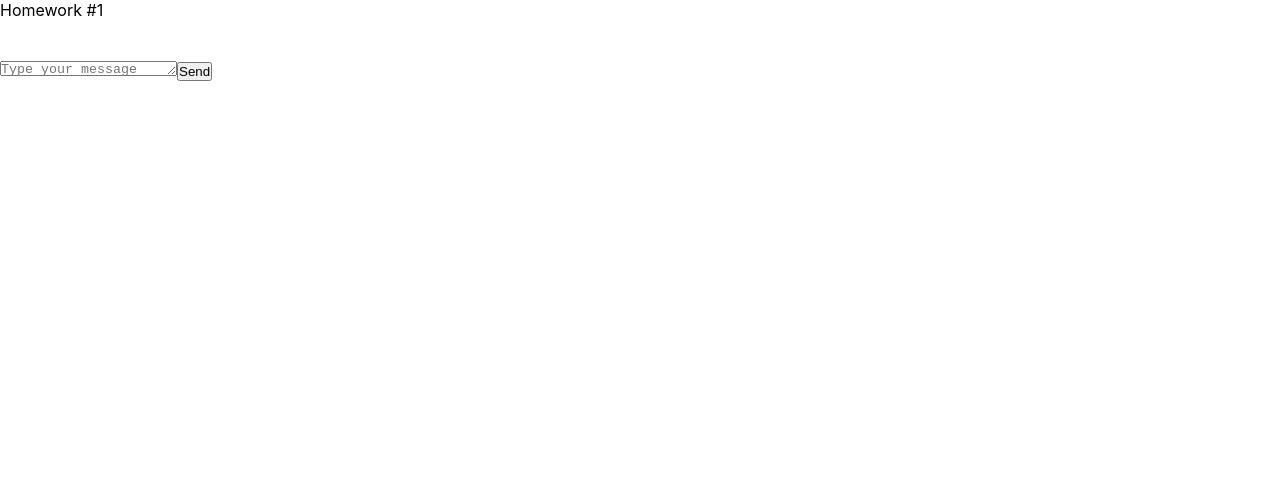
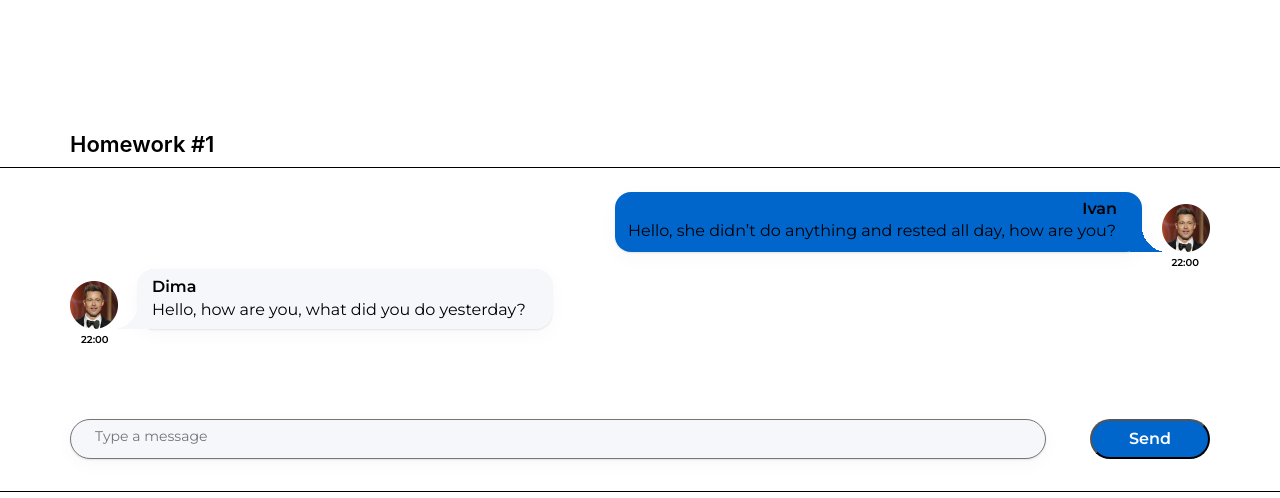
Before and after one commit to kravamango/homeworks, a React (Create React App) app: page / in a window 1280 px wide. Shown: the top 498 px of the page. Built offline with nearby package versions, Linux system fonts and the light colour scheme.

Commit message:
Homework #1

```diff
--- a/src/index.css
+++ b/src/index.css
@@ -2,6 +2,7 @@
     margin: 0;
     padding: 0;
     box-sizing: border-box;
+
 }
 
 body {
--- a/src/s1-main/App.module.css
+++ b/src/s1-main/App.module.css
@@ -1,11 +1,38 @@
 .App {
-    --header_height: 60px;
+    /*--header_height: 60px;*/
+    background-color: #FFFFFF;
+    border-bottom: 1px solid;
+
+
+    /*position: relative;*/
 }
 
+
+
 .hw {
+
+    background-color: #FFFFFF;
+    display: flex;
+    flex-direction: column;
+
+
+
+    max-width: 1280px;
+    margin: 0 auto;
+
 
 }
 
 .hwTitle {
-
+    font-weight: 600;
+    font-size: 22px;
+    height: 168px;
+    border-bottom: 1px solid;
+    position: static;
+    padding-left: 70px;
+    padding-top: 131px;
+    background-color: #FFFFFF;
 }
+:root {
+    background-color:#FFFFFF;
+}
--- a/src/s2-homeworks/hw01/HW1.tsx
+++ b/src/s2-homeworks/hw01/HW1.tsx
@@ -5,26 +5,38 @@ import s2 from '../../s1-main/App.module.css'
 import FriendMessage from './friend-message/FriendMessage'
 import avatar from './avatar.png'
 
+
+
 /*
-* 1 - описать тип MessageType
-* 2 - описать тип MessagePropsType в файле Message.tsx
-* 3 - в файле Message.tsx отобразить приходящие данные
-* 4 - выполнить пункты 2, 3 в файле FriendMessage.tsx
+* 1 - описать тип MessageType done
+* 2 - описать тип MessagePropsType в файле Message.tsx done
+* 3 - в файле Message.tsx отобразить приходящие данные done
+* 4 - выполнить пункты 2, 3 в файле FriendMessage.tsx done
 * 5 - сделать стили в соответствии с дизайном
 * */
 
 // нужно создать правильный тип вместо any
-export type MessageType = any
+export type MessageType = {
+    id:number;
+    user:{
+        avatar:string;
+        name:string;
+    };
+    message:{
+        text:string;
+        time:string;
+    };
+}
 
 // структуру объекта не менять
 export const message0: MessageType = {
     id: 0,
     user: {
         avatar: avatar, // можно менять
-        name: 'Some Name',  // можно менять
+        name: 'Ivan',  // можно менять
     },
     message: {
-        text: 'some textsome textsome textsome textsome textsome textsome text', // можно менять
+        text: 'Hello, she didn’t do anything and rested all day, how are you?', // можно менять
         time: '22:00', // можно менять
     },
 }
@@ -32,10 +44,10 @@ export const friendMessage0: MessageType = {
     id: 100,
     user: {
         avatar: avatar, // можно менять
-        name: 'Friend Name', // можно менять
+        name: 'Dima', // можно менять
     },
     message: {
-        text: 'зеркальное сообщение для тренировки css', // можно менять
+        text: 'Hello, how are you, what did you do yesterday?', // можно менять
         time: '22:00', // можно менять
     },
 }
--- a/src/s2-homeworks/hw01/friend-message/FriendMessage.module.css
+++ b/src/s2-homeworks/hw01/friend-message/FriendMessage.module.css
@@ -1,31 +1,68 @@
+@import url('https://fonts.googleapis.com/css2?family=Montserrat:wght@400;600&display=swap');
 .friendMessage {
-
+    padding-left: 70px;
 }
 
+
 .friendImageAndText {
+    display: flex;
+    flex-direction:row;
+
 
 }
 
 .friendImageAndText img {
-
+    margin-top: 12px;
+    width: 48px;
+    height: 48px;
 }
 
 .friendText {
+    width: 414px;
+    height: 60px;
+    background: #F5F7FB;
+    box-shadow: 0px 5px 20px rgba(29, 33, 38, 0.03), 0px 1px 2px rgba(29, 33, 38, 0.1);
+    border-radius: 16px;
+    position: relative;
+    margin-left: 20px;
+    margin-bottom:5px;
+
 
 }
 
 .friendText:after {
-
+    content: "";
+    width: 39px;
+    height: 27px;
+    border-left: 3px ;
+    border-bottom: 5px ;
+    position: absolute;
+    bottom: 0;
+    left: -27px;
+    background: radial-gradient(circle at top left, transparent 58%, #F5F7FB 10%);
 }
 
 .friendName {
-
+    margin: 8px 352px 0px 14px;
+    font-family: 'Montserrat';
+    font-style: normal;
+    font-weight: 600;
 }
 
 .friendMessageText {
-
+    margin: 4px 13px 8px 14px;
+    font-family: 'Montserrat';
+    font-style: normal;
+    font-weight: 400;
 }
 
 .friendTime {
+    font-family: 'Montserrat';
+    font-style: normal;
+    font-weight: 600;
+    font-size: 10px;
+    line-height: 12px;
+    padding-left: 11px;
 
+    color: #000000;
 }
--- a/src/s2-homeworks/hw01/friend-message/FriendMessage.tsx
+++ b/src/s2-homeworks/hw01/friend-message/FriendMessage.tsx
@@ -1,8 +1,13 @@
 import React from 'react'
 import s from './FriendMessage.module.css'
+import {MessageType} from "../HW1";
+
+export type FriendMessagePropsType = {
+    message: MessageType
+}
 
 // создать тип вместо any и отобразить приходящие данные
-const FriendMessage = (props: any) => {
+const FriendMessage = (props: FriendMessagePropsType) => {
     return (
         <div
             id={'hw1-friend-message-' + props.message.id}
@@ -11,6 +16,7 @@ const FriendMessage = (props: any) => {
             <div className={s.friendImageAndText}>
                 <img
                     id={'hw1-friend-avatar-' + props.message.id}
+                    src={props.message.user.avatar}
                     // создаёт студент
 
                     //
@@ -20,6 +26,7 @@ const FriendMessage = (props: any) => {
                         id={'hw1-friend-name-' + props.message.id}
                         className={s.friendName}
                     >
+                        {props.message.user.name}
                         {/*создаёт студент*/}
 
                         {/**/}
@@ -28,6 +35,7 @@ const FriendMessage = (props: any) => {
                         id={'hw1-friend-text-' + props.message.id}
                         className={s.friendMessageText}
                     >
+                        {props.message.message.text}
                         {/*создаёт студент*/}
 
                         {/**/}
@@ -38,6 +46,7 @@ const FriendMessage = (props: any) => {
                 id={'hw1-friend-time-' + props.message.id}
                 className={s.friendTime}
             >
+                {props.message.message.time}
                 {/*создаёт студент*/}
 
                 {/**/}
--- a/src/s2-homeworks/hw01/message-sender/MessageSender.module.css
+++ b/src/s2-homeworks/hw01/message-sender/MessageSender.module.css
@@ -1,18 +1,55 @@
 .sendForm {
+
+    display: flex;
+    justify-content: space-between;
+
+    height: 40px;
+
+    background-color: #FFFFFF;
+    margin: 73px 70px 32px 70px;
+
+
 
 }
 
 .textarea {
 
+    width: 976px;
+    min-height: 40px;
+    box-shadow: 0px 5px 20px rgba(29, 33, 38, 0.03), 0px 1px 2px rgba(29, 33, 38, 0.1);
+    border-radius: 20px;
+    overflow: hidden;
+    outline: none;
+    resize: none;
+    background-color: #F5F7FB;
+    line-height: 2.4;
+    padding-left: 24px;
+    font-family: 'Montserrat';
+    font-style: normal;
+    font-weight: 400;
+    font-size: 14px;
+
 }
 
 .button {
 
+    width: 120px;
+    height: 40px;
+    color: #FFFFFF;
+    border-radius: 20px;
+    background-color: #0066CC;
+    font-family: 'Montserrat';
+    font-style: normal;
+    font-weight: 600;
+    font-size: 16px;
+    line-height: 20px;
 }
+
 
 .button:hover {
 
 }
+
 .button:active {
 
 }
--- a/src/s2-homeworks/hw01/message-sender/MessageSender.tsx
+++ b/src/s2-homeworks/hw01/message-sender/MessageSender.tsx
@@ -49,10 +49,10 @@ const MessageSender = (props: any) => {
                 <textarea
                     id={'hw1-textarea'}
                     className={s.textarea}
-                    ref={textareaRef}
+                    /*ref={textareaRef}*/
 
                     title={'Shift+Enter for send'}
-                    placeholder={'Type your message'}
+                    placeholder={'Type a message'}
                     value={text}
 
                     onChange={onChange}
--- a/src/s2-homeworks/hw01/message/Message.module.css
+++ b/src/s2-homeworks/hw01/message/Message.module.css
@@ -1,31 +1,75 @@
 .message {
+
+    padding-right: 70px;
+    margin-top:24px;
+
 
 }
 
+
 .imageAndText {
-
+    display: flex;
+    flex-direction:row-reverse;
 }
 
 .imageAndText img {
-
+    margin-top: 12px;
+    width: 48px;
+    height: 48px;
 }
 
 .text {
 
+    background: #0066CC;
+    box-shadow: 0px 5px 20px rgba(29, 33, 38, 0.03), 0px 1px 2px rgba(29, 33, 38, 0.1);
+    width: 527px;
+    height: 60px;
+    border-radius: 16px;
+    position: relative;
+    margin-right: 20px;
+    margin-bottom:5px;
+
 }
 
 .text:after {
+    content: "";
+    width: 39px;
+    height: 27px;
+    border-left: 3px ;
+    border-bottom: 5px ;
+    position: absolute;
+    bottom: 0;
+    right: -27px;
+    transform: scale(-1,1);
 
+    background: radial-gradient(circle at top left, transparent 58%, #0066CC 10%);
 }
 
 .name {
-
+    display: flex;
+    justify-content: flex-end;
+    margin: 7px 25px 3px 0px;
+    font-family: 'Montserrat';
+    font-style: normal;
+    font-weight: 600;
 }
 
 .messageText {
-
+    margin: 3px 25px 8px 13px;
+    font-family: 'Montserrat';
+    font-style: normal;
+    font-weight: 400;
 }
 
 .time {
+    display: flex;
+    justify-content: flex-end;
+    font-family: 'Montserrat';
+    font-style: normal;
+    font-weight: 600;
+    font-size: 10px;
+    line-height: 12px;
+    padding-right: 11px;
 
+    color: #000000;
 }
--- a/src/s2-homeworks/hw01/message/Message.tsx
+++ b/src/s2-homeworks/hw01/message/Message.tsx
@@ -1,8 +1,13 @@
 import React from 'react'
 import s from './Message.module.css'
+import {MessageType} from "../HW1";
 
 // нужно создать правильный тип вместо any
-export type MessagePropsType = any
+export type MessagePropsType = {
+    message: MessageType
+
+
+}
 
 // нужно отобразить приходящие данные
 const Message = (props: MessagePropsType) => {
@@ -11,25 +16,26 @@ const Message = (props: MessagePropsType) => {
             <div className={s.imageAndText}>
                 <img
                     id={'hw1-avatar-' + props.message.id}
+                    src={props.message.user.avatar}
                     // создаёт студент
 
                     //
                 />
                 <div className={s.text}>
                     <div id={'hw1-name-' + props.message.id} className={s.name}>
-                        {/*создаёт студент*/}
+                        {props.message.user.name}
 
                         {/**/}
                     </div>
                     <pre id={'hw1-text-' + props.message.id} className={s.messageText}>
-                        {/*создаёт студент*/}
+                        {props.message.message.text}
 
                         {/**/}
                     </pre>
                 </div>
             </div>
             <div id={'hw1-time-' + props.message.id} className={s.time}>
-                {/*создаёт студент*/}
+                {props.message.message.time}
 
                 {/**/}
             </div>
```
